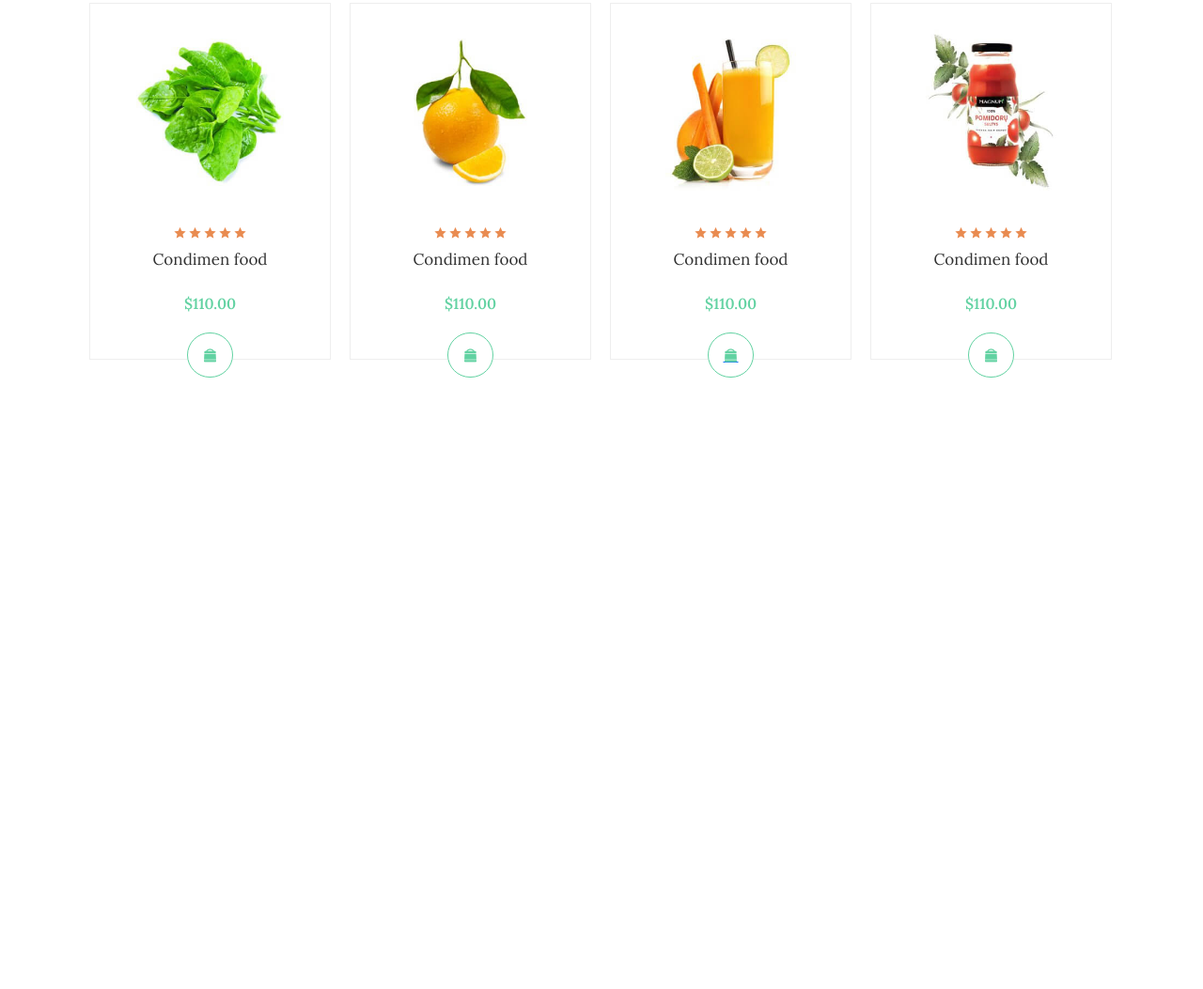
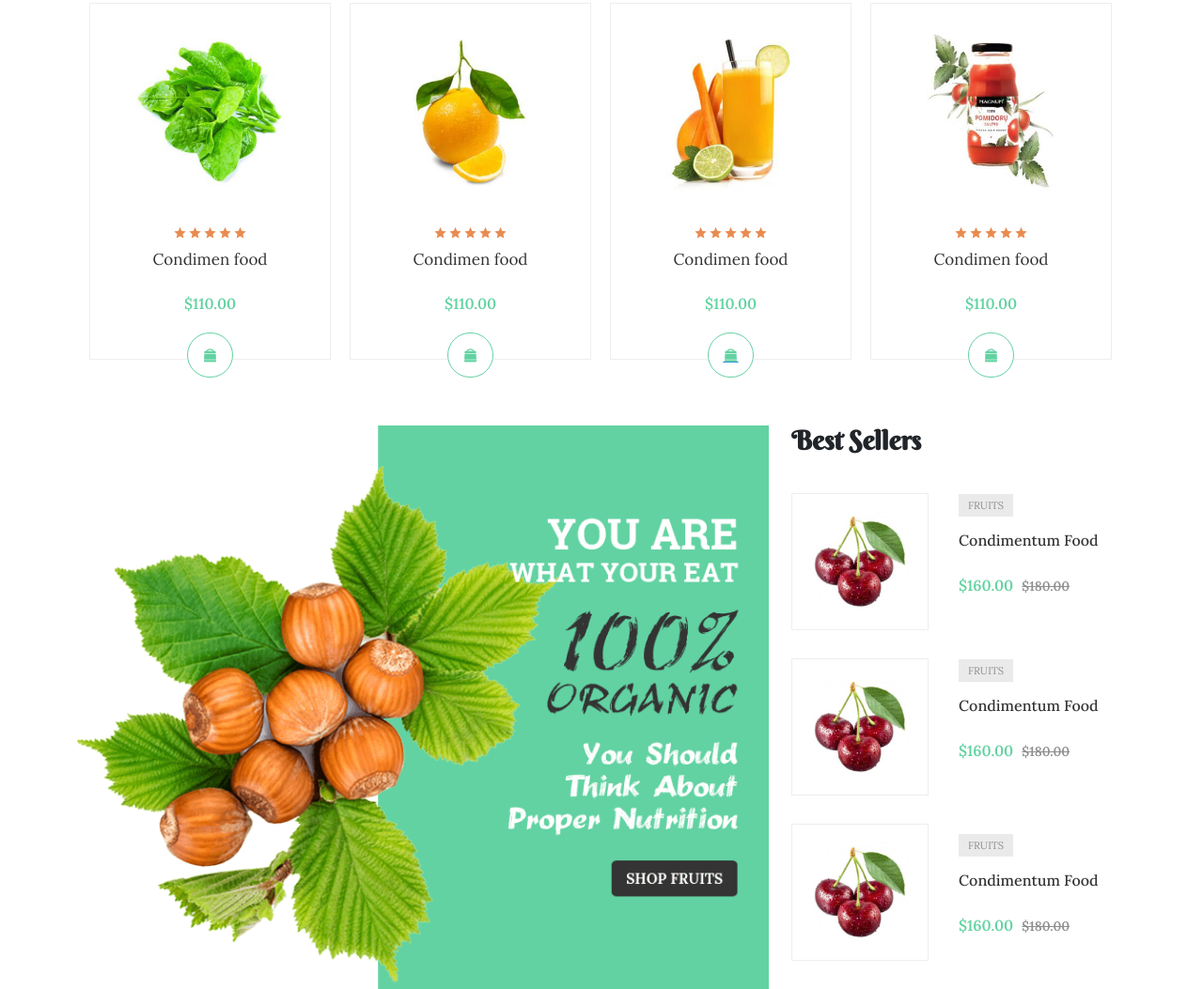
Before and after one commit to Harish1651999/e-com-mean-stack, a plain HTML site: page index.html in a window 1280 px wide. Shown: the part 1944-2997 px from the top of the page at 94% size. Before the commit the page ends 2397 px from the top, so only its background shows below. Drawn offline with nearby package versions, Linux system fonts and the light colour scheme.

Commit message:
add best-sellers section.

```diff
--- a/css/styles.css
+++ b/css/styles.css
@@ -374,25 +374,6 @@ input[type="text"]{
     opacity: 1 !important;
     transition: all 0.5s ease !important;
 }
-/* #our-products .our-products-nav li a{
-    transition: all 0.5s ease;
-}
-
-#our-products .our-products-nav li:hover a{
-    color: #62d2a2;
-}
-
-#our-products li:hover::after{
-    opacity: 1;
-}
-
-#our-products .our-products-nav ul li a{
-    color: #62d2a2;
-}
-
-#our-products .our-products-nav:after{
-    opacity: 1;
-} */
 
 #our-products .our-products-bucket{
     padding: 0 15px;
@@ -456,6 +437,75 @@ input[type="text"]{
     background-color: #ffffff;
 }
 
+/* Best Sellers Section */
+#best-sellers{}
+
+#best-sellers .best-sellers-title{
+    padding-top: 60px;
+}
+
+#best-sellers .best-sellers-title h2{
+    font-size: 24px;
+    font-family: 'Berkshire Swash', cursive;
+    font-weight: 600;
+    padding-bottom: 30px;
+}
+
+#best-sellers .best-sellers-content {
+    margin-bottom: 30px;
+}
+
+#best-sellers .best-sellers-content-img{
+    flex-basis: 33%;
+}
+
+#best-sellers .best-sellers-content .best-sellers-content-img img{
+    border: 1px solid #eee;
+    width: 75px;
+    height: 75px;
+}
+
+#best-sellers .best-sellers-name{
+    margin-bottom: 5px;
+}
+
+#best-sellers .best-sellers-name a{
+    text-decoration: none;
+    font-size: 11px;
+    padding: 5px 10px;
+    font-family: 'Lora', serif;
+    background-color: #EAEAEA;
+    color: #8f8f8f;
+}
+
+#best-sellers .best-sellers-fruits{
+}
+
+#best-sellers .best-sellers-fruits h4 a{
+    font-size: 16px;
+    color: #333333;
+    text-decoration: none;
+    font-family: 'Lora', serif;
+}
+
+
+#best-sellers .best-sellers-price{
+}
+
+#best-sellers .best-sellers-price p{
+    color: #62D2A2;
+    font-size: 16px;
+    font-family: 'Lora', serif;
+    font-weight: 700;
+}
+
+#best-sellers .best-sellers-price p span{
+    color: #8f8f8f;
+    font-size: 14px;
+    padding-left: 5px;
+    font-weight: 600;
+}
+
 /* // Small devices (landscape phones, 576px and up) */
 @media(min-width: 576px){
 
@@ -505,6 +555,30 @@ input[type="text"]{
         right: 0px;
         left: 0px;
     }
+
+    /* Best Sellers Section */
+
+    #best-sellers .best-sellers-title h2{
+        font-size: 28px;
+    }
+
+    #best-sellers .best-sellers-content-img{
+        flex-basis: 33%;
+    }
+
+    #best-sellers .best-sellers-content .best-sellers-content-img img{
+        border: 1px solid #eee;
+        width: 146px;
+        height: 146px;
+    }
+
+    #best-sellers .best-sellers-name{
+        margin-bottom: 10px;
+    }
+
+    #best-sellers .best-sellers-fruits{
+       padding-bottom: 15px;
+    }
 }
 
 /* // Medium devices (tablets, 768px and up) */
@@ -534,6 +608,11 @@ input[type="text"]{
         top: 312px;
         right: 0px;
         left: 0px;
+    }
+
+    /* Best Sellers Section */
+    #best-sellers .best-sellers-content-img {
+        flex-basis: 25%;
     }
 }
 
@@ -635,6 +714,16 @@ input[type="text"]{
         width: 23%;
         margin: 0 9px;
     }
+
+    /* Best Sellers Section */
+    #best-sellers .best-sellers-title {
+        padding-top: 0px;
+    }
+
+    #best-sellers .best-sellers-content-img {
+        flex-basis: 67%;
+    }
+
 }
 
 /* // X-Large devices (large desktops, 1200px and up) */
@@ -662,6 +751,11 @@ input[type="text"]{
         top: 363px;
         right: 0px;
         left: 0px;
+    }
+
+    /* Best Sellers Section */
+    #best-sellers .best-sellers-content-img {
+        flex-basis: 50%;
     }
 }
 
@@ -693,4 +787,15 @@ input[type="text"]{
         right: 0px;
         left: 0px;
     }
+
+    /* Best Sellers Section */
+
+    /* #best-sellers .best-sellers-img-left{
+        width: 770px;
+        height: 627px;
+    } */
+
+    #best-sellers .best-sellers-content-img {
+        flex-basis: 35%;
+    }
 }
--- a/index.html
+++ b/index.html
@@ -482,7 +482,93 @@
                     </div>
                 </div>
             </div>
+        </div>
+    </section>
 
+    <!-- Best Sellers Section -->
+    <section id="best-sellers">
+        <div class="container">
+            <div class="row best-sellers-bucket">
+                <div class="col-12 col-lg-8 col-xxl-7 best-sellers-item-left">
+                    <div class="best-sellers-img-left">
+                        <img class="img-fluid" src="./images/best-sellers.png" alt="">
+                    </div>
+                </div>
+                <div class="col-12 col-lg-4 col-xxl-5 best-sellers-item-right">
+                    <div class="best-sellers-title">
+                        <h2>Best Sellers</h2>
+                    </div>
+
+                    <div class="best-sellers-content d-flex justify-content-left">
+
+                        <div class="best-sellers-content-img">
+                            <a href="">
+                                <img class="img-fluid" src="./images/product-1.jpg" alt="">
+                            </a>
+                        </div>
+
+                        <div class="best-sellers-content-details">
+                            <div class="best-sellers-name">
+                                <a href="">FRUITS</a>
+                            </div>
+                            <div class="best-sellers-fruits">
+                                <h4>
+                                <a href="">Condimentum Food</a>
+                                </h4>
+                            </div>
+                            <div class="best-sellers-price">
+                                <p>$160.00 <span><del>$180.00</del></span></p>
+                            </div>
+                        </div>
+                    </div>
+
+                    <div class="best-sellers-content d-flex justify-content-left">
+
+                        <div class="best-sellers-content-img">
+                            <a href="">
+                                <img class="img-fluid" src="./images/product-1.jpg" alt="">
+                            </a>
+                        </div>
+
+                        <div class="best-sellers-content-details">
+                            <div class="best-sellers-name">
+                                <a href="">FRUITS</a>
+                            </div>
+                            <div class="best-sellers-fruits">
+                                <h4>
+                                <a href="">Condimentum Food</a>
+                                </h4>
+                            </div>
+                            <div class="best-sellers-price">
+                                <p>$160.00 <span><del>$180.00</del></span></p>
+                            </div>
+                        </div>
+                    </div>
+
+                    <div class="best-sellers-content d-flex justify-content-left align-items-center">
+
+                        <div class="best-sellers-content-img">
+                            <a href="">
+                                <img class="img-fluid" src="./images/product-1.jpg" alt="">
+                            </a>
+                        </div>
+
+                        <div class="best-sellers-content-details">
+                            <div class="best-sellers-name">
+                                <a href="">FRUITS</a>
+                            </div>
+                            <div class="best-sellers-fruits">
+                                <h4>
+                                <a href="">Condimentum Food</a>
+                                </h4>
+                            </div>
+                            <div class="best-sellers-price">
+                                <p>$160.00 <span><del>$180.00</del></span></p>
+                            </div>
+                        </div>
+                    </div>
+                </div>
+            </div>
         </div>
     </section>
 
```
Also changed, not shown: images/best-sellers.png (added).
